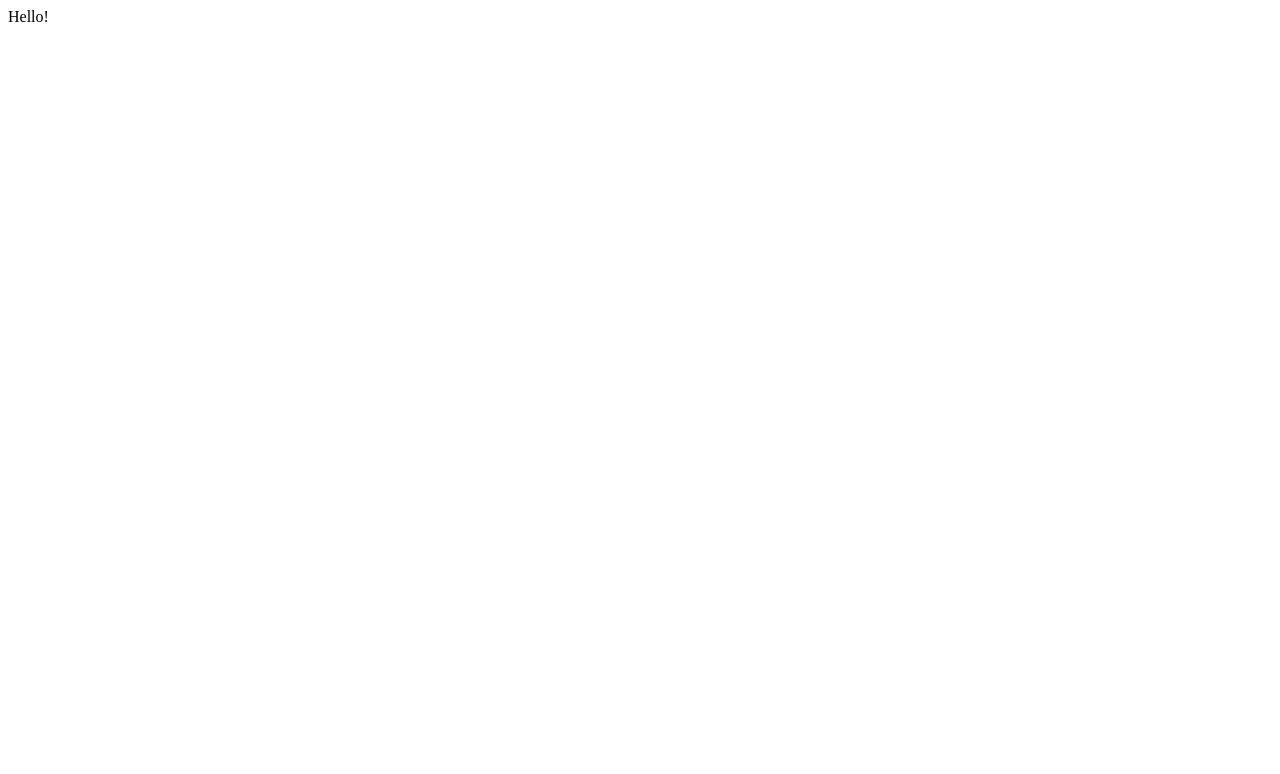
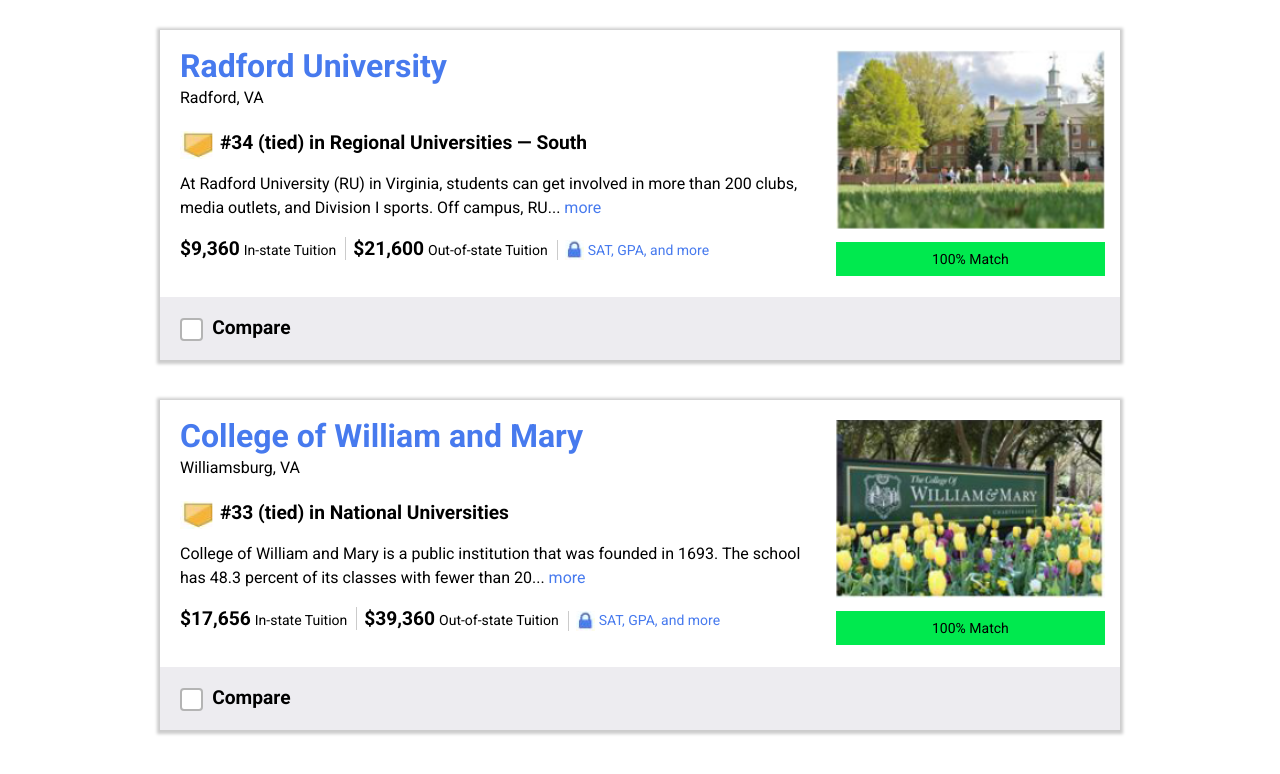
Before and after one commit to ostrichReport/ostrich-example, a plain HTML site: page index.html in a window 1280 px wide. Drawn offline with Linux system fonts and the light colour scheme.

Commit message:
US News Example

```diff
--- a/index.html
+++ b/index.html
@@ -1 +1,71 @@
-Hello!
+<!DOCTYPE html>
+<html lang="en">
+  <head>
+    <meta charset="UTF-8">
+    <title>University Comparison</title>
+    <link rel="stylesheet" href="style.css">
+  </head>
+
+  <body>
+    <section id="first">
+      <div>
+        <div class="column info">
+          <h1>Radford University</h1>
+          <p>Radford, VA</p>
+          <img src="img/yellow.png" alt="Flag Icon" class="icon"/>
+          <h2>#34 (tied) in Regional Universities &mdash; South</h2>
+          <p class="description">At Radford University (RU) in Virginia, students can get involved in more than 200 clubs, media outlets, and Division I sports. Off campus, RU... <a href="#">more</a></p>
+          <div class="price">
+            <h2>$9,360</h2>
+            <p>In-state Tuition</p>
+            <h2 class="line">$21,600</h2>
+            <p>Out-of-state Tuition</p>
+            <img src="img/lock.png" alt="Lock Icon" class="icon line"/>
+            <a href="#">SAT, GPA, and more</a>
+          </div>
+        </div>
+        <div class="column pict">
+          <img src="img/radford.png" alt="Radford Campus" class="landscape"/>
+          <p>100% Match</p>
+        </div>
+      </div>
+      <div class="bottom">
+        <form>
+          <input type="checkbox" id="check1" name="check" />
+          <label for="check1"><span></span>Compare</label>
+        </form>
+      </div>
+    </section>
+
+    <section>
+      <div>
+        <div class="column info">
+          <h1>College of William and Mary</h1>
+          <p>Williamsburg, VA</p>
+          <img src="img/yellow.png" alt="Flag Icon" class="icon"/>
+          <h2>#33 (tied) in National Universities</h2>
+          <p class="description">College of William and Mary is a public institution that was founded in 1693. The school has 48.3 percent of its classes with fewer than 20... <a href="#">more</a></p>
+          <div class="price">
+            <h2>$17,656</h2>
+            <p>In-state Tuition</p>
+            <h2 class="line">$39,360</h2>
+            <p>Out-of-state Tuition</p>
+            <img src="img/lock.png" alt="Lock Icon" class="icon line"/>
+            <a href="#">SAT, GPA, and more</a>
+          </div>
+        </div>
+        <div class="column pict">
+          <img src="img/william-mary.png" alt="William and Mary Campus" class="landscape"/>
+          <p>100% Match</p>
+        </div>
+      </div>
+      <div class="bottom">
+        <form>
+          <input type="checkbox" id="check2" name="check" />
+          <label for="check2"><span></span>Compare</label>
+        </form>
+      </div>
+    </section>
+
+  </body>
+</html>
--- /dev/null
+++ b/style.css
@@ -0,0 +1,143 @@
+@import url(https://fonts.googleapis.com/css?family=Roboto:400,700);
+
+* {
+  margin: 0;
+  padding: 0;
+  border: 0;
+  font-weight: inherit;
+  text-decoration: inherit;
+  box-sizing: border-box;
+}
+
+body {
+  font-family: Roboto;
+  font-size: 16px;
+}
+
+section {
+  width: 75%;
+  -webkit-box-shadow: 0px 1px 3px 3px #ccc;
+  -moz-box-shadow:    0px 1px 3px 3px #ccc;
+  -ms-box-shadow:     0px 1px 3px 3px #ccc;
+  box-shadow:         0px 1px 3px 3px #ccc;
+  margin: 30px auto;
+  line-height: 2em;
+}
+
+#first {
+  margin-bottom: 40px;
+}
+
+h1 {
+  color: #477AEE;
+  font-size: 2em;
+  font-weight: 700;
+}
+
+h2 {
+  font-size: 1.2em;
+  font-weight: 700;
+  display: inline;
+  line-height: 3em;
+}
+
+.description {
+  line-height: 1.5em;
+}
+
+.column {
+  display: inline-block;
+}
+
+.icon {
+  display: inline;
+  vertical-align: middle;
+}
+
+.price p {
+  display: inline;
+  font-size: .875em;
+}
+
+.price a {
+  font-size: .875em;
+}
+
+.info {
+  width: 70%;
+  padding: 20px;
+}
+
+.pict {
+  width: 28%;
+  vertical-align: top;
+  padding: 20px 0 0 0;
+}
+
+.pict p {
+  text-align: center;
+  background-color: #00E94E;
+  padding: 1px 0;
+  margin-top: 2px;
+  font-size: .875em;
+}
+
+.landscape {
+  width: 100%;
+}
+
+a {
+  color: #477AEE;
+}
+
+.line {
+  border-left: 1px solid #CBCBCB;
+  padding-left: 7px;
+  margin-left: 5px;
+}
+
+.bottom {
+  background-color: #EDECF0;
+  padding: 15px 20px;
+}
+
+input[type="checkbox"] {
+  display: none;
+}
+
+input[type="checkbox"] + label span {
+  display: inline-block;
+  width: 1.2em;
+  height: 1.2em;
+  border: 2px solid #B4B4B4;
+  border-radius: 4px;
+  background-color: #fff;
+  margin-right: 1%;
+  vertical-align: middle;
+}
+
+input[type="checkbox"]:checked + label span {
+  background: url("img/x.svg") center center no-repeat;
+  background-size: contain;
+}
+
+label {
+  font-size: 1.2em;
+  font-weight: 700;
+}
+
+@media screen and (max-width: 750px) {
+  .column {
+    display: block;
+  }
+  .info {
+    width: 100%;
+  }
+  .pict {
+    width: 75%;
+    margin: -10px auto 0;
+  }
+  .pict p {
+    margin-bottom: 15px;
+  }
+}
```
Also changed, not shown: img/lock.png (added), img/radford.png (added), img/william-mary.png (added), img/x.svg (added), img/yellow.png (added).
